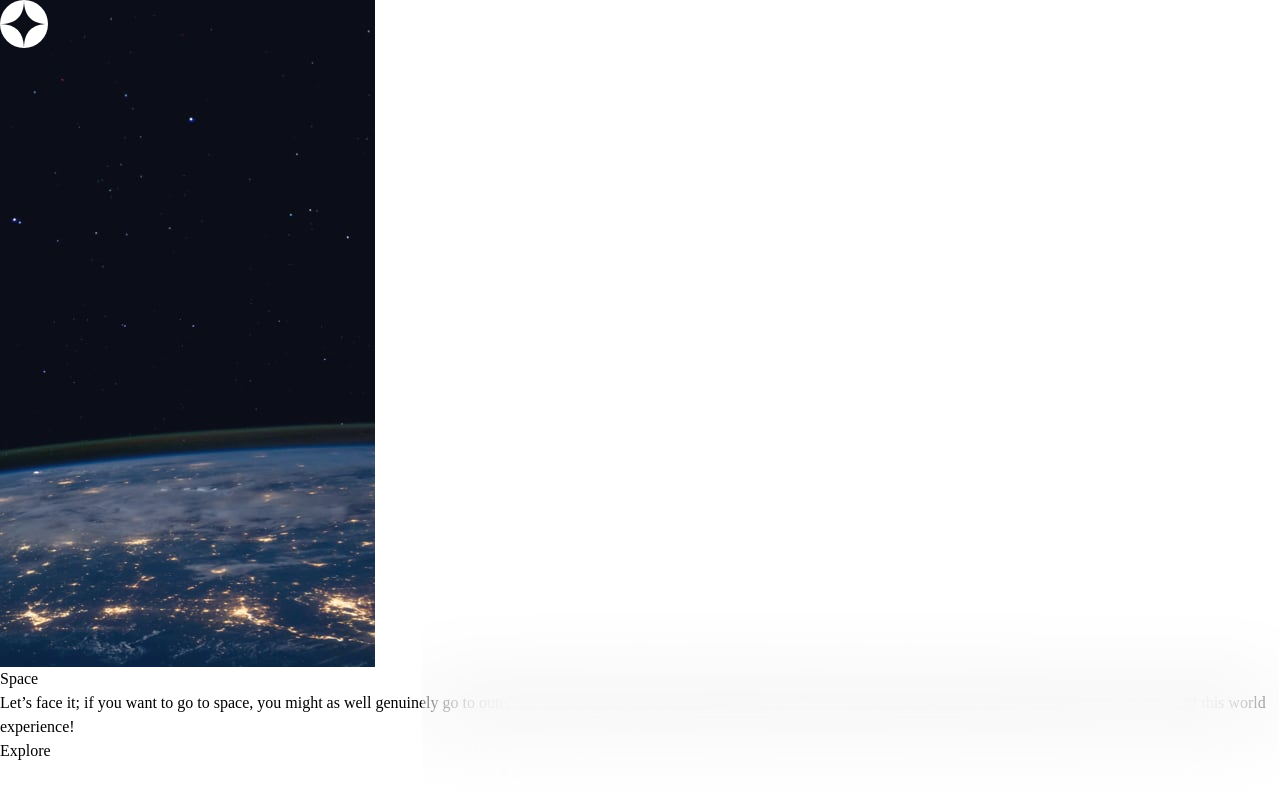
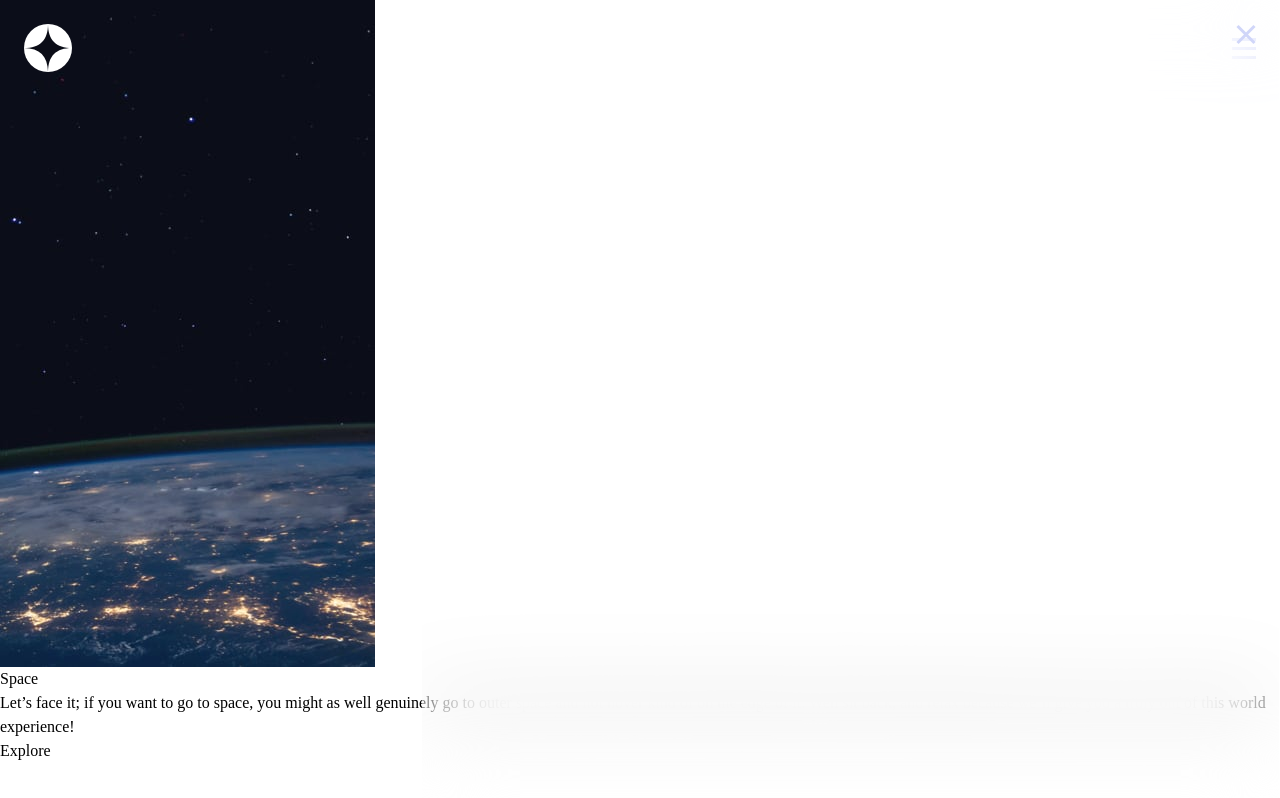
Before and after one commit to kvncrtr/space-tourism, an Angular app: page /home in a window 1280 px wide. Built offline with nearby package versions, Linux system fonts and the light colour scheme; a web font is replaced by a local one.

Commit message:
add navbar style to and update dom tree

```diff
--- a/src/app/app.component.css
+++ b/src/app/app.component.css
@@ -3,6 +3,6 @@
       position: fixed;
       display: flex;
       min-width: 100%;
-
+      padding: 1.5rem;
    }
 }
--- a/src/app/components/navbar/navbar.component.css
+++ b/src/app/components/navbar/navbar.component.css
@@ -14,12 +14,35 @@
 
    .navbar--case {
       position: absolute;
+      top: 0;
       right: 0;
       width: 67vw;
       height: 100vh;
+      padding: 1.5rem;
       color: var(--clr-primary-100);
       background: inherit;
       overflow: hidden;
+   }
+
+   .navbar--hamberger {
+      max-height: 1.313rem;
+   }
+
+   .navbar--close-case {
+      display: flex;
+      justify-content: end;
+   }
+
+   .navbar--box {
+      display: flex;
+      justify-content: space-between;
+      align-items: center;
+      z-index: -2;
+      min-width: 100%;
+   }
+
+   .navbar--line {
+      display: none;
    }
 
    .inactive {
@@ -30,16 +53,21 @@
    }
 
    .navbar--list {
-      background-color: transparent;
+      display: flex;
+      flex-direction: column;
+      gap: 2rem;
+      margin-top: 4.063rem;
+      font-size: var(--fs-400);
    }
 
    .navbar--link {
       font-family: var(--ff-body);
+      text-transform: uppercase;
       list-style: none;
    }
 
    .navbar--link span {
-      margin-right: 0.6875rem;
+      margin: 0 0.6875rem 0 0.375rem;
       font-weight: var(--fw-bold);
    }
 }
--- a/src/app/components/navbar/navbar.component.html
+++ b/src/app/components/navbar/navbar.component.html
@@ -1,13 +1,28 @@
-<div class="navbar--img-container">
-   <img src="../../../assets/shared/logo.svg" alt="">
+<div class="navbar--box">
+   <div class="navbar--img-container">
+      <img src="../../../assets/shared/logo.svg" alt="">
+
+   </div>
+
+   <img
+      class="navbar--hamberger"
+      src="../../../assets/shared/icon-hamburger.svg"
+      alt="main menu"
+      title="nav button"
+      type="button"
+      (click)="toggleNav()"
+   />
+
+   <div class="navbar--line line"></div>
+
 </div>
 
-<!-- (click)="toggleNav()" -->
-<!-- <button class="navbar--hamberger" title="nav button" nav-expanded="not-expanded" type="button" ></button> -->
+<div class="navbar--case ">
+   <div class="navbar--close-case">
+      <img class="navbar--close" src="../../../assets/shared/icon-close.svg" alt="close navbar">
+   </div>
 
-<div class="navbar--line line"></div>
-
-<div class="navbar--case ">
+<!-- inactive -->
    <ul class="navbar--list">
       <li class="navbar--link" routerLinkActive="active" routerLink="/home">
          <a><span aria-hidden="true">00</span>Home</a>
--- a/src/app/components/navbar/navbar.component.ts
+++ b/src/app/components/navbar/navbar.component.ts
@@ -10,6 +10,10 @@ export class NavbarComponent implements OnInit {
   constructor() { }
 
   ngOnInit(): void {
+
   }
 
+  toggleNav(): void {
+
+  }
 }
```
